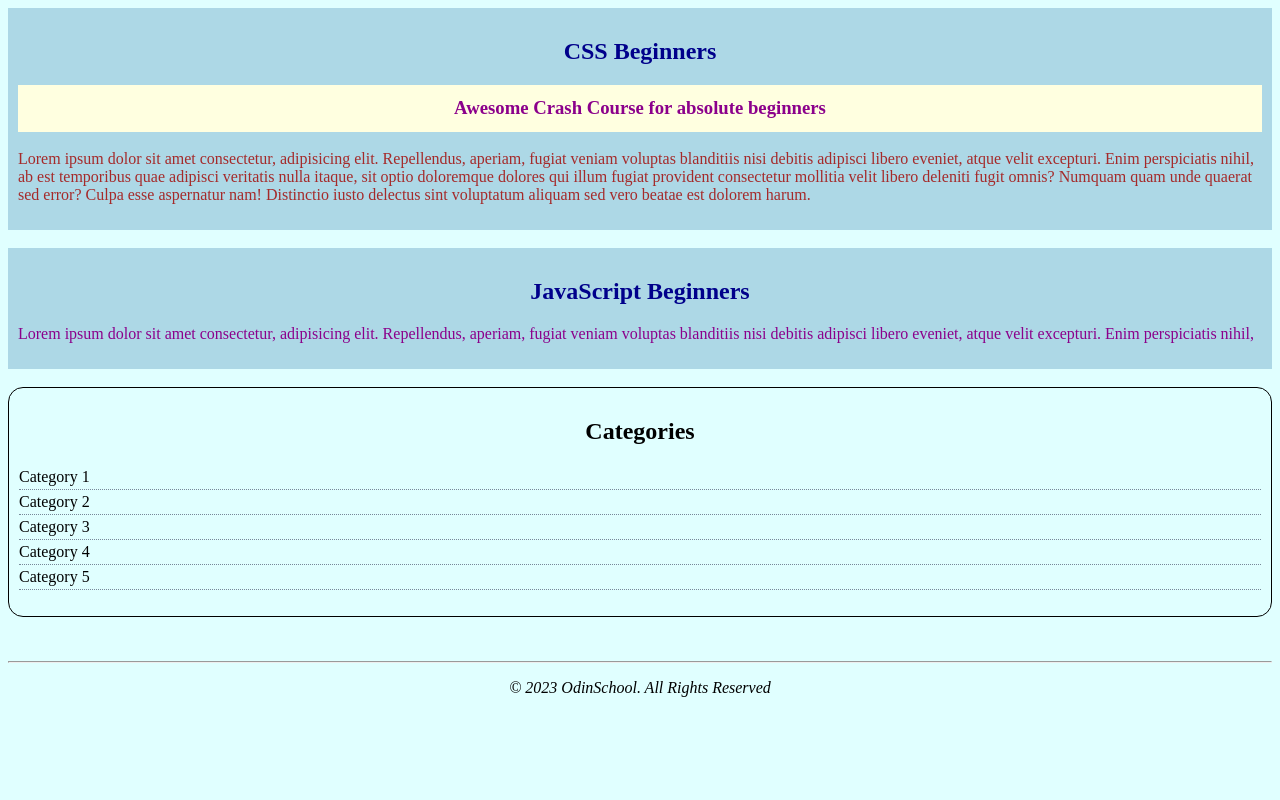
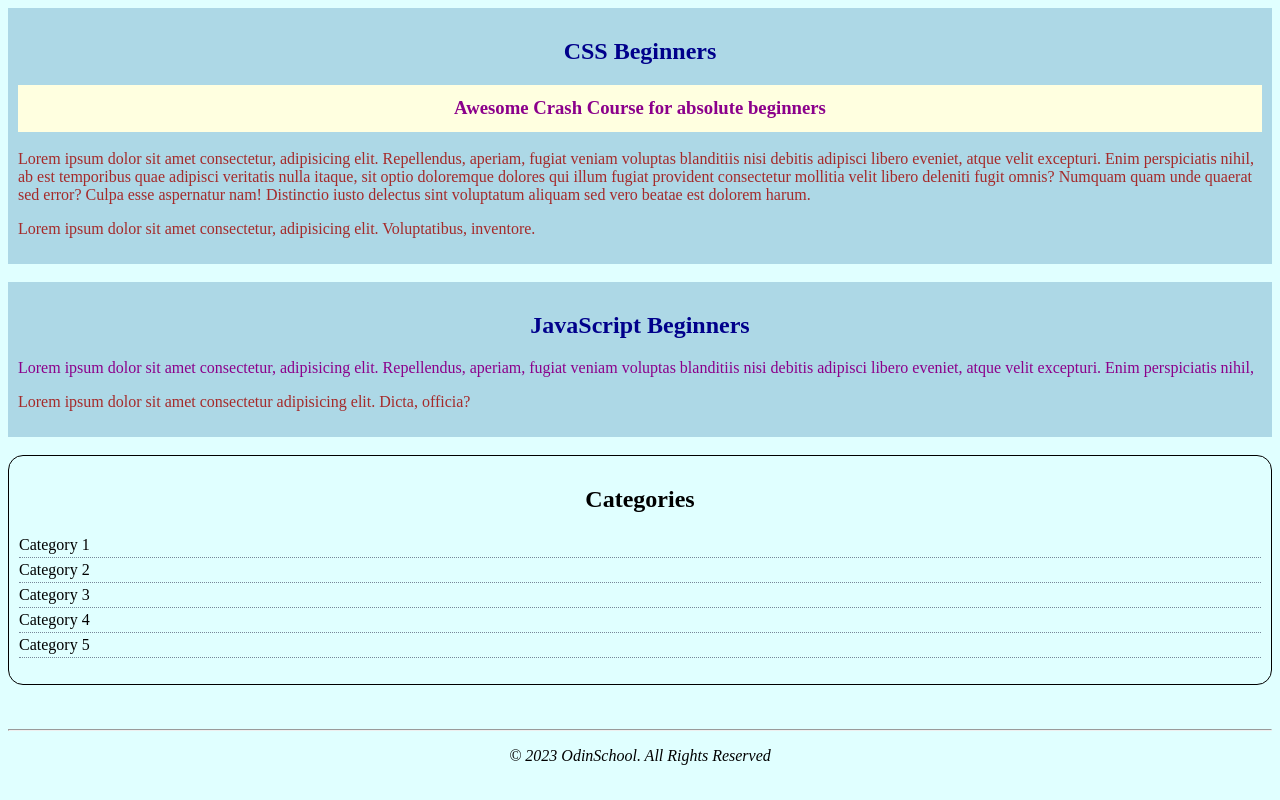
Before and after one commit to nabendu82/Code-3, a plain HTML site: page index.html in a window 1280 px wide. Drawn offline with Linux system fonts and the light colour scheme.

Commit message:
New paragraph added

```diff
--- a/index.html
+++ b/index.html
@@ -17,11 +17,13 @@
         <h1 style="color:darkblue; text-align:center">CSS Beginners</h1>
         <h3 style="color:darkmagenta; text-align:center">Awesome Crash Course for absolute beginners</h3>
         <p>Lorem ipsum dolor sit amet consectetur, adipisicing elit. Repellendus, aperiam, fugiat veniam voluptas blanditiis nisi debitis adipisci libero eveniet, atque velit excepturi. Enim perspiciatis nihil, ab est temporibus quae adipisci veritatis nulla itaque, sit optio doloremque dolores qui illum fugiat provident consectetur mollitia velit libero deleniti fugit omnis? Numquam quam unde quaerat sed error? Culpa esse aspernatur nam! Distinctio iusto delectus sint voluptatum aliquam sed vero beatae est dolorem harum.</p>
+        <p>Lorem ipsum dolor sit amet consectetur, adipisicing elit. Voluptatibus, inventore.</p>
     </article>
     <br>
     <article class="container">
         <h1 style="color:darkblue; text-align:center">JavaScript Beginners</h1>
         <p id="second-p">Lorem ipsum dolor sit amet consectetur, adipisicing elit. Repellendus, aperiam, fugiat veniam voluptas blanditiis nisi debitis adipisci libero eveniet, atque velit excepturi. Enim perspiciatis nihil, </p>
+        <p>Lorem ipsum dolor sit amet consectetur adipisicing elit. Dicta, officia?</p>
     </article>
     <br>
     <article class="categories">
```
